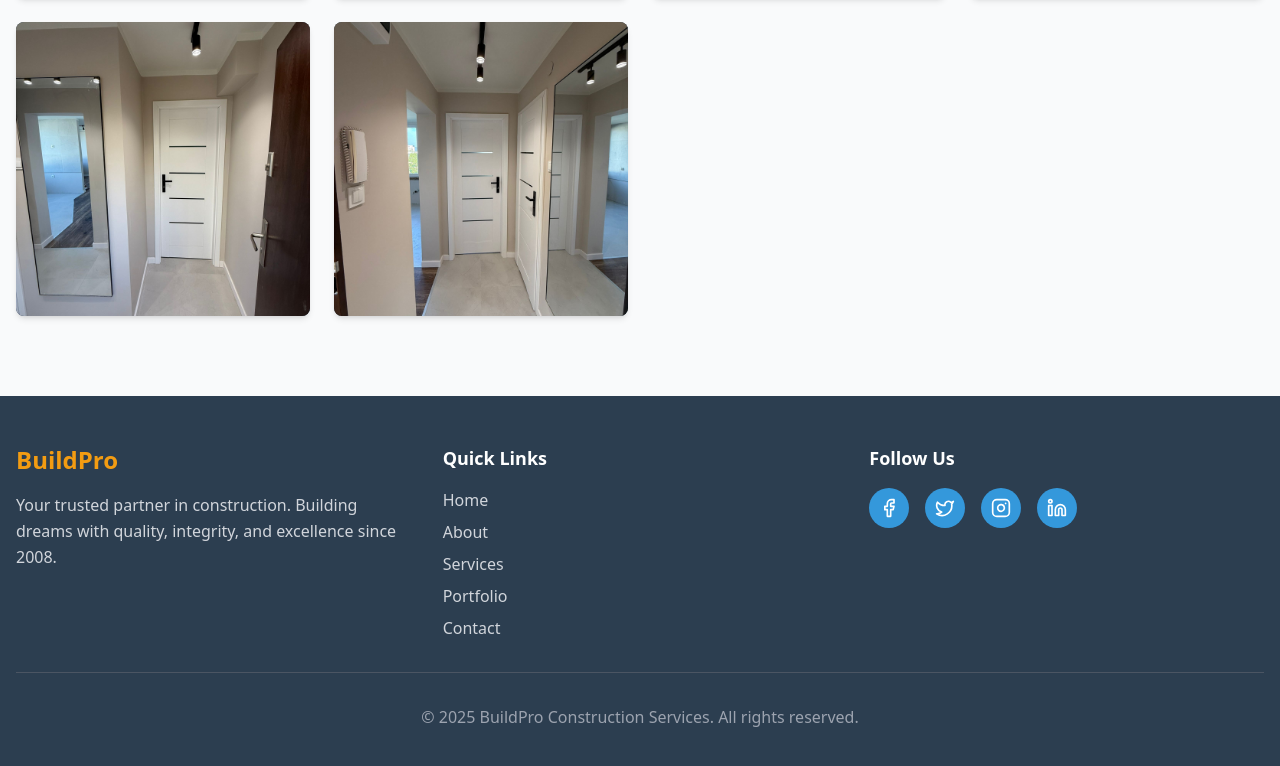
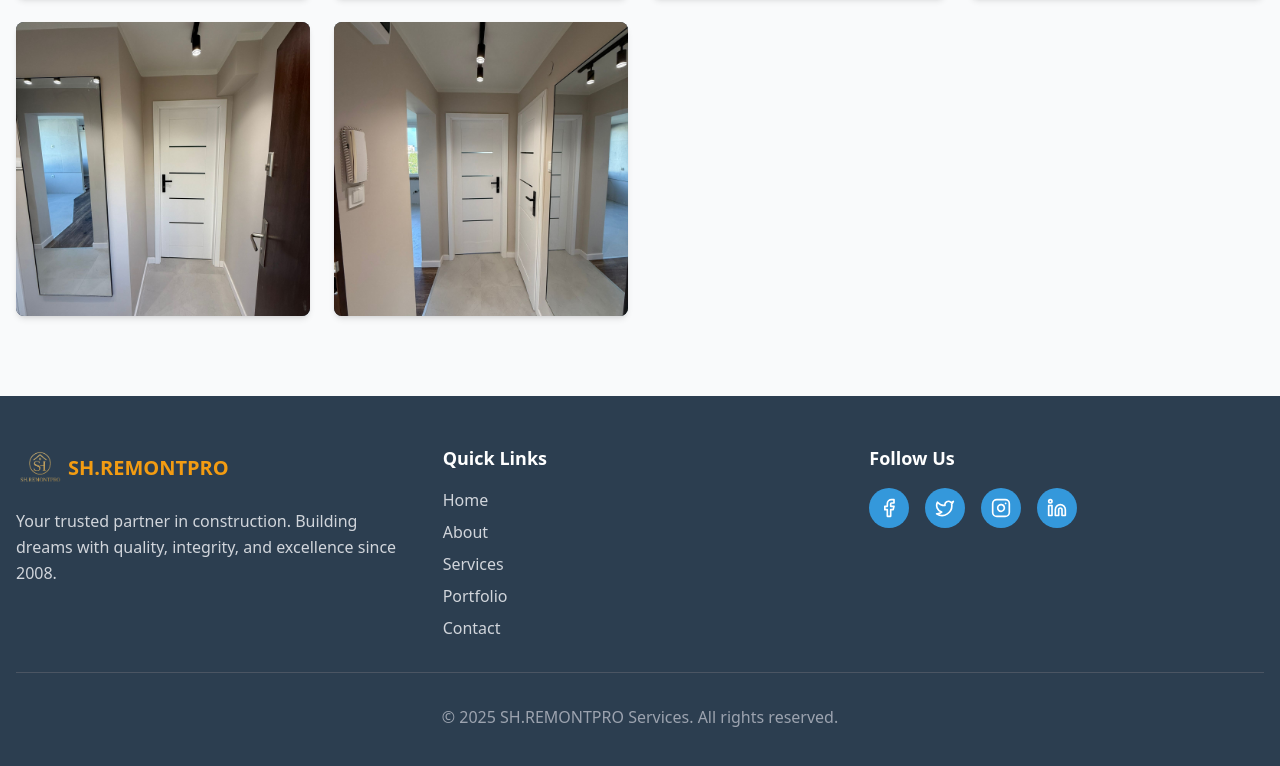
Before and after one commit to AlexBelz123/construction, a React (Vite) app: page /commercial in a window 1280 px wide. Shown: the part 616-1382 px from the top of the page. Built offline with nearby package versions, Linux system fonts and the light colour scheme.

Commit message:
updated footer

```diff
--- a/src/components/Footer.tsx
+++ b/src/components/Footer.tsx
@@ -1,13 +1,13 @@
-import { Facebook, Twitter, Instagram, Linkedin } from "lucide-react";
+import { Facebook, Twitter, Instagram, Linkedin } from 'lucide-react';
 
 export default function Footer() {
   const currentYear = new Date().getFullYear();
 
   const socialLinks = [
-    { icon: Facebook, href: "#", label: "Facebook" },
-    { icon: Twitter, href: "#", label: "Twitter" },
-    { icon: Instagram, href: "#", label: "Instagram" },
-    { icon: Linkedin, href: "#", label: "LinkedIn" },
+    { icon: Facebook, href: '#', label: 'Facebook' },
+    { icon: Twitter, href: '#', label: 'Twitter' },
+    { icon: Instagram, href: '#', label: 'Instagram' },
+    { icon: Linkedin, href: '#', label: 'LinkedIn' },
   ];
 
   return (
@@ -16,10 +16,18 @@ export default function Footer() {
         <div className="grid grid-cols-1 md:grid-cols-3 gap-8 mb-8">
           {/* Company Info */}
           <div>
-            <h3 className="text-2xl font-bold mb-4 text-[#F39C12]">BuildPro</h3>
+            <h3 className="font-bold mb-4 text-[#F39C12]">
+              <a
+                href="/"
+                className="text-xl font-bold text-[#F39C12] hover:text-[#F39C12] transition-colors flex items-center gap-1"
+              >
+                <img src="/logo-large.png" alt="logo" className="size-12" />
+                SH.REMONTPRO
+              </a>
+            </h3>
             <p className="text-gray-300 leading-relaxed">
-              Your trusted partner in construction. Building dreams with quality,
-              integrity, and excellence since 2008.
+              Your trusted partner in construction. Building dreams with
+              quality, integrity, and excellence since 2008.
             </p>
           </div>
 
@@ -27,7 +35,8 @@ export default function Footer() {
           <div>
             <h4 className="text-lg font-semibold mb-4">Quick Links</h4>
             <ul className="space-y-2">
-              {["Home", "About", "Services", "Portfolio", "Contact"].map((item) => (
+              {['Home', 'About', 'Services', 'Portfolio', 'Contact'].map(
+                (item) => (
                   <li key={item}>
                     <a
                       href={`#${item.toLowerCase()}`}
@@ -36,7 +45,8 @@ export default function Footer() {
                       {item}
                     </a>
                   </li>
-              ))}
+                )
+              )}
             </ul>
           </div>
 
@@ -64,7 +74,7 @@ export default function Footer() {
         {/* Copyright */}
         <div className="border-t border-gray-600 pt-8 text-center">
           <p className="text-gray-400">
-            © {currentYear} BuildPro Construction Services. All rights reserved.
+            © {currentYear} SH.REMONTPRO Services. All rights reserved.
           </p>
         </div>
       </div>
--- a/src/components/Navigation.tsx
+++ b/src/components/Navigation.tsx
@@ -25,13 +25,13 @@ export default function Navigation() {
         <div className="flex items-center justify-between h-16">
           {/* Logo */}
           <div className="flex items-center">
-            <button
-              onClick={() => scrollToSection('#home')}
+            <a
+              href="/"
               className="text-2xl font-bold text-white hover:text-[#F39C12] transition-colors flex items-center gap-1"
             >
               <img src="/logo-large.png" alt="logo" className="size-16" />
               SH.REMONTPRO
-            </button>
+            </a>
           </div>
 
           {/* Desktop Navigation */}
```
Lines whose indentation alone changed are shown as unchanged.
